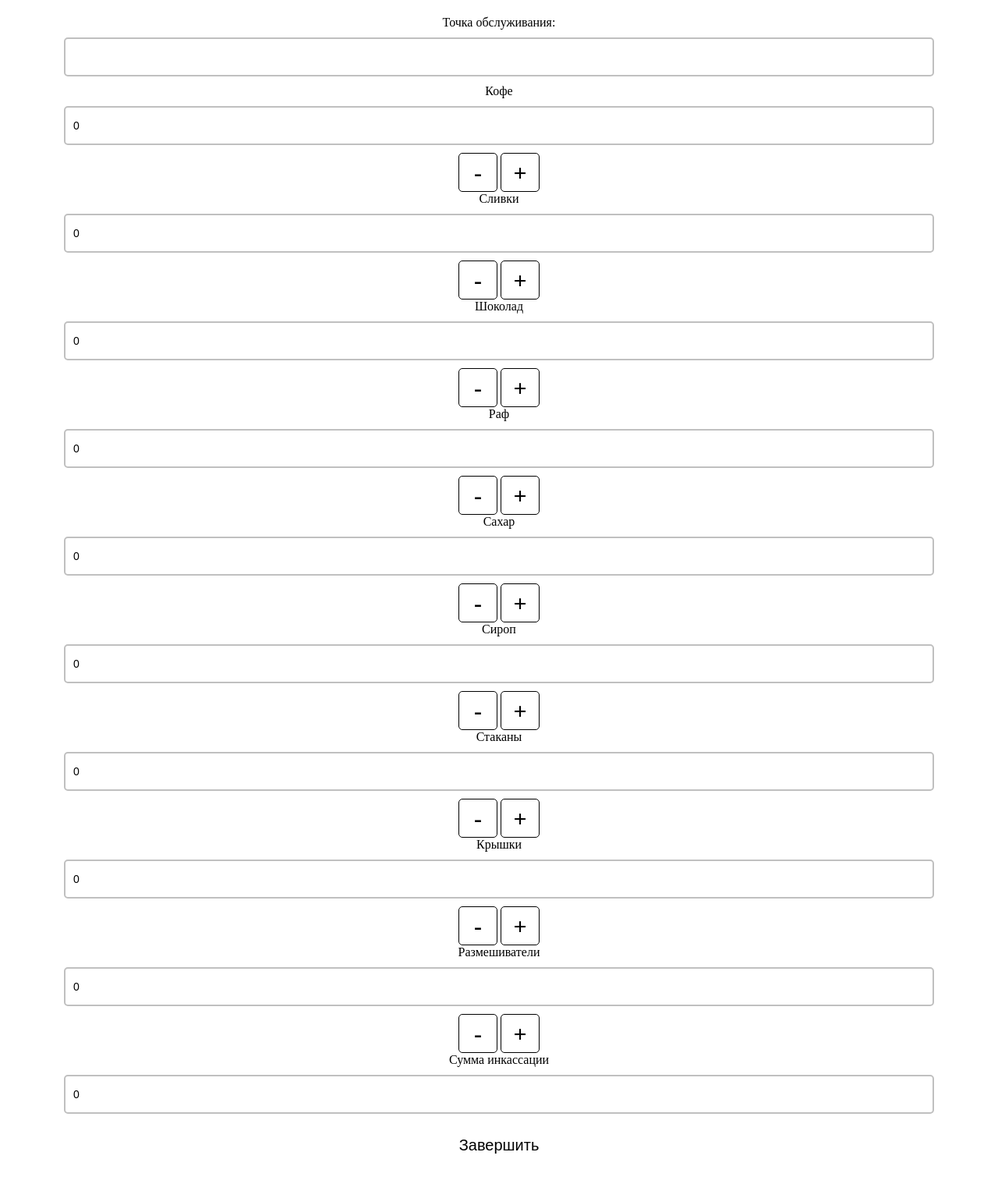
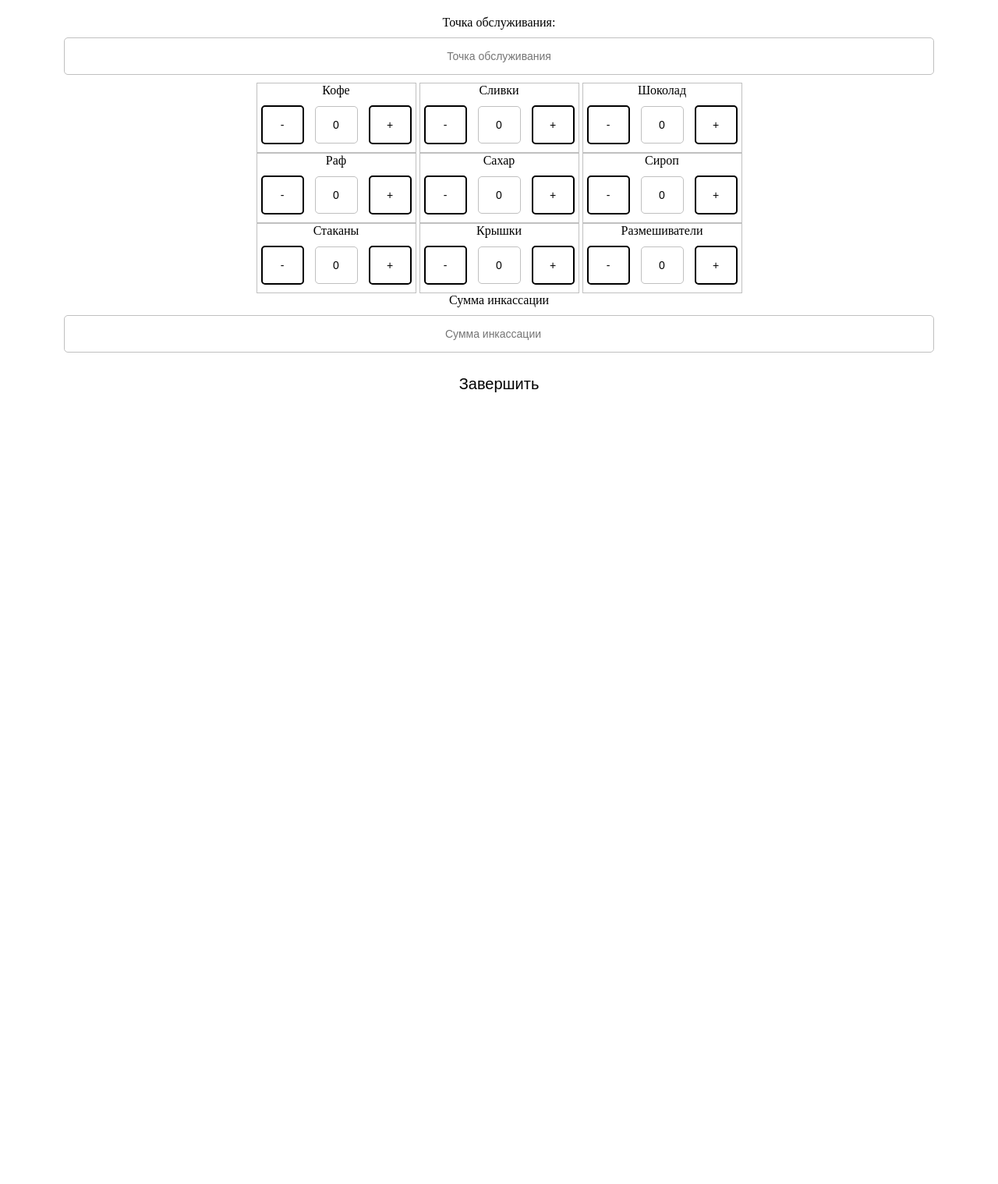
Before and after one commit to AntonKrasnokutsky/telegram_bot-webapp, a Django app: page /service/ in a window 1280 px wide. Shown: the whole page at 78% size. After the commit the page ends 503 px from the top, so only its background shows below. Run offline with Django 4.2, Linux system fonts and the light colour scheme; data that the repository does not hold is empty; some libraries are stand-ins or nearby versions.

Commit message:
Поле выбора точек

```diff
--- a/backend/templates/points/service.html
+++ b/backend/templates/points/service.html
@@ -43,46 +43,42 @@
         }
 
         input {
-            width: 90%;
-            outline: none;
-            margin: 10px 5%;
-            padding: 15px 10px;
+            display: inline-block;
+            width: 55px;
+            /* height: 50px; */
+            /* outline: none; */
+            margin: 10px 5px;
+            padding: 15px 5px;
             font-size: 14px;
-            border: 2px solid silver;
+            text-align: center;
+            border: 1px solid silver;
             border-radius: 5px;
         }
 
-        input:focus {
-            border-color: red;
-        }
-
-        select {
-            outline: none;
-            margin: 10px 5%;
-            padding: 15px 10px;
-            font-size: 14px;
-            border: 2px solid silver;
-            border-radius: 5px;
-        }
-
-        select:focus {
-            border-color: red;
-        }
-
-        .btn_div {
-            display: inline-block;
+        .input_long {
+            width: 90%;
         }
 
         .btn {
-            border: 1px solid;
-            border-radius: 5px;
+            /* margin: 10px 5px;
+            display: inline-block; */
+            border: 2px solid;
+            /* border-radius: 5px;
             height: 50px;
             width: 50px;
             font-size: 30px;
             font-weight: 600;
-            line-height: 50px;
+            line-height: 50px; */
             color: var(--tg-theme-button-color);
             background: var(--tg-theme-button-text-color);
+        }
+
+        .ib {
+            display: inline-block;
+        }
+
+        .bor {
+            border: 1px solid silver;
         }
     </style>
 </head>
@@ -90,94 +86,85 @@
     <div id="main">
     <form id="form_service">
         <div id="div_points">
-            <label for="point">Точка обслуживания:</label>
-            <input id="point" name="points_name" list="points" required />
+            <p>Точка обслуживания:</p>
+            <input class="input input_long" id="point" name="points_name" placeholder="Точка обслуживания" list="points" required />
             <datalist id="points">
             </datalist>
         </div>
-        <div id="div_coffee">
-            <label for="coffee">Кофе</label>
-            <input type="number" id="coffee" value="0" step="1" min="0" max="2" readonly >
-            <div id="coffee_btn">
-                <div class="btn_div btn" id="coffee_dec" onclick="btn_dec('coffee', 0, 1)">-</div>
-                <div class="btn_div btn" id="coffee_inc" onclick="btn_inc('coffee', 2, 1)">+</div>
+
+        <div>
+            <div class="ib bor" id="div_coffee">
+                <p >Кофе</p>
+                <input class="input btn" id="coffee_dec" onclick="btn_dec('coffee', 0, 1)" value="-" readonly>
+                <input id="coffee" value="0" step="1" min="0" max="2" readonly >
+                <input class="input btn" id="coffee_inc" onclick="btn_inc('coffee', 2, 1)" value="+" readonly>
+            </div>
+
+            <div class="ib bor" id="div_cream">
+                <p>Сливки</p>
+                <input class="input btn" id="cream_dec" onclick="btn_dec('cream', 0, 1)" value="-" readonly>
+                <input id="cream" value="0" step="1" min="0" max="2" readonly>
+                <input class="input btn" id="cream_inc" onclick="btn_inc('cream', 2, 1)" value="+" readonly>
+            </div>
+
+            <div class="ib bor" id="div_chocolate">
+                <p>Шоколад</p>
+                <input class="input btn" id="chocolate_dec" onclick="btn_dec('chocolate', 0, 1)" value="-" readonly>
+                <input id="chocolate" value="0" step="1" min="0" max="2" readonly >
+                <input class="input btn" id="chocolate_inc" onclick="btn_inc('chocolate', 2, 1)" value="+" readonly>
             </div>
         </div>
 
-        <div id="div_cream">
-            <label for="cream">Сливки</label>
-            <input type="number" id="cream" value="0" step="1" min="0" max="2" readonly>
-            <div id="cream_btn">
-                <div class="btn_div btn" id="cream_dec" onclick="btn_dec('cream', 0, 1)">-</div>
-                <div class="btn_div btn" id="cream_inc" onclick="btn_inc('cream', 2, 1)">+</div>
+        <div style="display: inline-block;">
+            <div class="ib bor" id="div_raf">
+                <p>Раф</p>
+                <input class="input btn" id="raf_dec" onclick="btn_dec('raf', 0, 1)" value="-" readonly>
+                <input id="raf" value="0" step="1" min="0" max="2" readonly>
+                <input class="input btn" id="raf_inc" onclick="btn_inc('raf', 2, 1)" value="+" readonly>
+            </div>
+
+            <div class="ib bor" id="div_sugar">
+                <p>Сахар</p>
+                <input class="input btn" id="sugar_dec" onclick="btn_dec('sugar', 0, 10)" value="-" readonly>
+                <input id="sugar" value="0" step="10" min="0" max="100" readonly>
+                <input class="input btn" id="sugar_inc" onclick="btn_inc('sugar', 100, 10)" value="+" readonly>
+            </div>
+
+            <div class="ib bor" id="div_syrup">
+                <p>Сироп</p>
+                <input class="input btn" id="syrup_dec" onclick="btn_dec('syrup', 0, 1)" value="-" readonly>
+                <input id="syrup" value="0" step="1" min="0" max="3" readonly>
+                <input class="input btn" id="syrup_inc" onclick="btn_inc('syrup', 3, 1)" value="+" readonly>
             </div>
         </div>
 
-        <div id="div_chocolate">
-            <label for="chocolate">Шоколад</label>
-            <input type="number" id="chocolate" value="0" step="1" min="0" max="2" readonly >
-            <div id="chocolate_btn">
-                <div  class="btn_div btn" id="chocolate_dec" onclick="btn_dec('chocolate', 0, 1)">-</div>
-                <div  class="btn_div btn" id="chocolate_inc" onclick="btn_inc('chocolate', 2, 1)">+</div>
+        <div>
+            <div class="ib bor" id="div_glasses">
+                <p>Стаканы</p>
+                <input class="input btn" id="glasses_dec" onclick="btn_dec('glasses', 0, 10)" value="-" readonly>
+                <input id="glasses" value="0" step="10" min="0" max="100" readonly>
+                <input class="input btn" id="glasses_inc" onclick="btn_inc('glasses', 100, 10)" value="+" readonly>
+            </div>
+
+            <div class="ib bor" id="div_covers">
+                <p>Крышки</p>
+                <input class="input btn" id="covers_dec" onclick="btn_dec('covers', 0, 10)" value="-" readonly>
+                <input id="covers" value="0" step="10" min="0" max="100" readonly>
+                <input class="input btn" id="covers_inc" onclick="btn_inc('covers', 100, 10)" value="+" readonly>
+            </div>
+
+            <div class="ib bor" id="div_stirrer">
+                <p>Размешиватели</p>
+                <input class="input btn" id="stirrer_dec" onclick="btn_dec('stirrer', 0, 10)" value="-" readonly>
+                <input id="stirrer" value="0" step="10" min="0" max="100" readonly>
+                <input class="input btn" id="stirrer_inc" onclick="btn_inc('stirrer', 100, 10)" value="+" readonly>
             </div>
         </div>
 
-        <div id="div_raf">
-            <label for="raf">Раф</label>
-            <input type="number" id="raf" value="0" step="1" min="0" max="2" readonly>
-            <div id="raf_btn">
-                <div  class="btn_div btn" id="raf_dec" onclick="btn_dec('raf', 0, 1)">-</div>
-                <div  class="btn_div btn" id="raf_inc" onclick="btn_inc('raf', 2, 1)">+</div>
-            </div>
+        <div id="div_collection">
+            <p>Сумма инкассации</p>
+            <input class="input input_long" type="number" name="collection" id="collection" min="0" placeholder="Сумма инкассации" required>
         </div>
-
-        <div id="div_sugar">
-            <label for="sugar">Сахар</label>
-            <input type="number" id="sugar" value="0" step="10" min="0" max="100" readonly>
-            <div id="sugar_btn">
-                <div  class="btn_div btn" id="sugar_dec" onclick="btn_dec('sugar', 0, 10)">-</div>
-                <div  class="btn_div btn" id="sugar_inc" onclick="btn_inc('sugar', 100, 10)">+</div>
-            </div>
-        </div>
-
-        <div id="div_syrup">
-            <label for="syrup">Сироп</label>
-            <input type="number" id="syrup" value="0" step="1" min="0" max="3" readonly>
-            <div id="syrup_btn">
-                <div  class="btn_div btn" id="syrup_dec" onclick="btn_dec('syrup', 0, 1)">-</div>
-                <div  class="btn_div btn" id="syrup_inc" onclick="btn_inc('syrup', 3, 1)">+</div>
-            </div>
-        </div>
-
-        <div id="div_glasses">
-            <label for="glasses">Стаканы</label>
-            <input type="number" id="glasses" value="0" step="10" min="0" max="100" readonly>
-            <div id="glasses_btn">
-                <div  class="btn_div btn" id="glasses_dec" onclick="btn_dec('glasses', 0, 10)">-</div>
-                <div  class="btn_div btn" id="glasses_inc" onclick="btn_inc('glasses', 100, 10)">+</div>
-            </div>
-        </div>
-
-        <div id="div_covers">
-            <label for="covers">Крышки</label>
-            <input type="number" id="covers" value="0" step="10" min="0" max="100" readonly>
-            <div id="covers_btn">
-                <div class="btn_div btn" id="covers_dec" onclick="btn_dec('covers', 0, 10)">-</div>
-                <div class="btn_div btn" id="covers_inc" onclick="btn_inc('covers', 100, 10)">+</div>
-            </div>
-        </div>
-
-        <div id="div_stirrer">
-            <label for="stirrer">Размешиватели</label>
-            <input type="number" id="stirrer" value="0" step="10" min="0" max="100" readonly>
-            <div id="stirrer_btn">
-                <div  class="btn_div btn" id="stirrer_dec" onclick="btn_dec('stirrer', 0, 10)">-</div>
-                <div  class="btn_div btn" id="stirrer_inc" onclick="btn_inc('stirrer', 100, 10)">+</div>
-            </div>
-        </div>
-
-        <label for="collection">Сумма инкассации</label>
-        <input type="number" name="collection" id="collection" min="0" value="0">
 
         <button id="end_service">Завершить</button>
     <script src="https://telegram.org/js/telegram-web-app.js"></script>
@@ -246,7 +233,7 @@
                 stirrer: document.getElementById("stirrer").value,
                 collection: document.getElementById("collection").value,
             };
-            console.log(JSON.stringify(data))
+
             tg.sendData(JSON.stringify(data));
             tg.close();
         });
```
